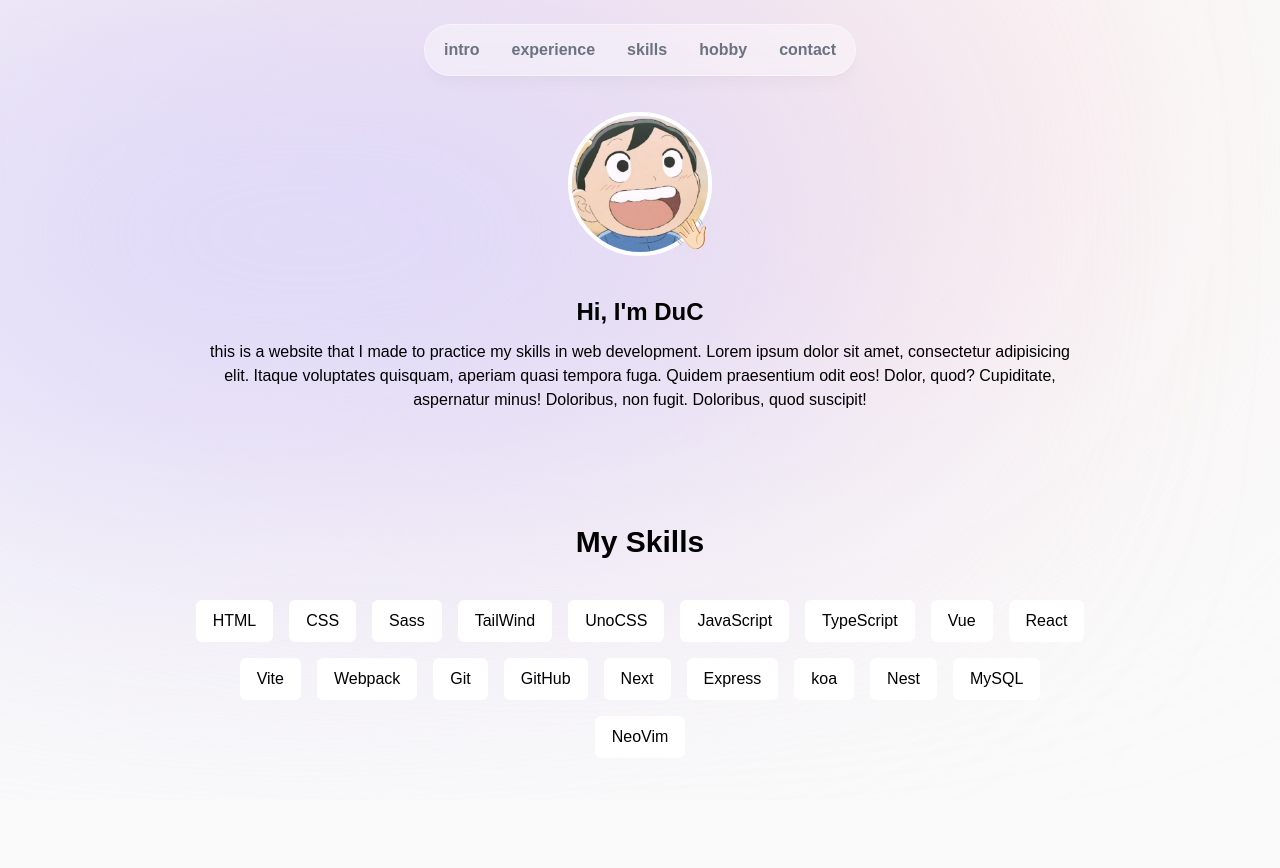
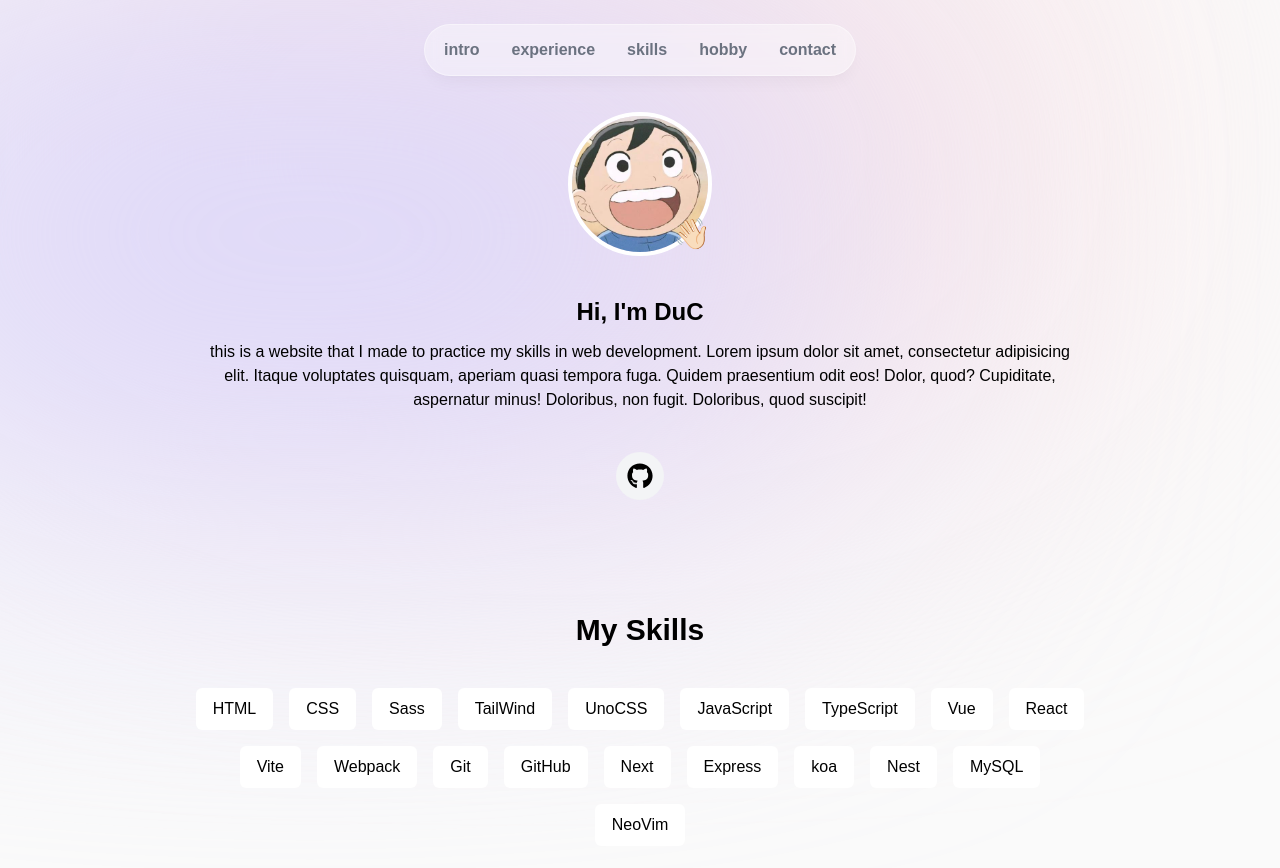
Before and after one commit to imddc/imddc-next-blog, a Next.js app: page / in a window 1280 px wide. Shown: the top 868 px of the page. Before the commit the page ends 800 px from the top, so only its background shows below. Built offline with nearby package versions, Linux system fonts and the light colour scheme.

Commit message:
feat(intro): add social links

```diff
--- a/components/homepage/intro.tsx
+++ b/components/homepage/intro.tsx
@@ -2,8 +2,17 @@
 
 import { motion } from 'framer-motion'
 import Image from 'next/image'
+import Link from 'next/link'
 import React from 'react'
+import { FaGithub } from 'react-icons/fa'
 import { popUp } from '~/lib/animate'
+
+const socialLinks = [
+  {
+    href: 'https://github.com/imddc',
+    icon: <FaGithub size={26} />
+  }
+]
 
 const Intro = () => {
   return (
@@ -33,15 +42,30 @@ const Intro = () => {
           👋🏻
         </motion.div>
       </header>
-      <h1 className="text-2xl font-bold mb-3">Hi, I&apos;m DuC</h1>
 
-      <p>
-        this is a website that I made to practice my skills in web development.
-        Lorem ipsum dolor sit amet, consectetur adipisicing elit. Itaque
-        voluptates quisquam, aperiam quasi tempora fuga. Quidem praesentium odit
-        eos! Dolor, quod? Cupiditate, aspernatur minus! Doloribus, non fugit.
-        Doloribus, quod suscipit!
-      </p>
+      <section className="mb-10">
+        <h1 className="text-2xl font-bold mb-3">Hi, I&apos;m DuC</h1>
+        <p>
+          this is a website that I made to practice my skills in web
+          development. Lorem ipsum dolor sit amet, consectetur adipisicing elit.
+          Itaque voluptates quisquam, aperiam quasi tempora fuga. Quidem
+          praesentium odit eos! Dolor, quod? Cupiditate, aspernatur minus!
+          Doloribus, non fugit. Doloribus, quod suscipit!
+        </p>
+      </section>
+
+      <section className="flex-center gap-4">
+        {socialLinks.map((link) => (
+          <Link
+            key={link.href}
+            className="size-12 flex-center bg-gray-100 rounded-full"
+            href={link.href}
+            target="_blank"
+          >
+            {link.icon}
+          </Link>
+        ))}
+      </section>
     </motion.section>
   )
 }
--- a/package.json
+++ b/package.json
@@ -19,7 +19,8 @@
     "framer-motion": "^11.1.7",
     "next": "14.2.3",
     "react": "^18",
-    "react-dom": "^18"
+    "react-dom": "^18",
+    "react-icons": "^5.2.1"
   },
   "devDependencies": {
     "@ianvs/prettier-plugin-sort-imports": "latest",
```
Also changed, not shown: 1 other file (tests, documents, lock files or other folders).
